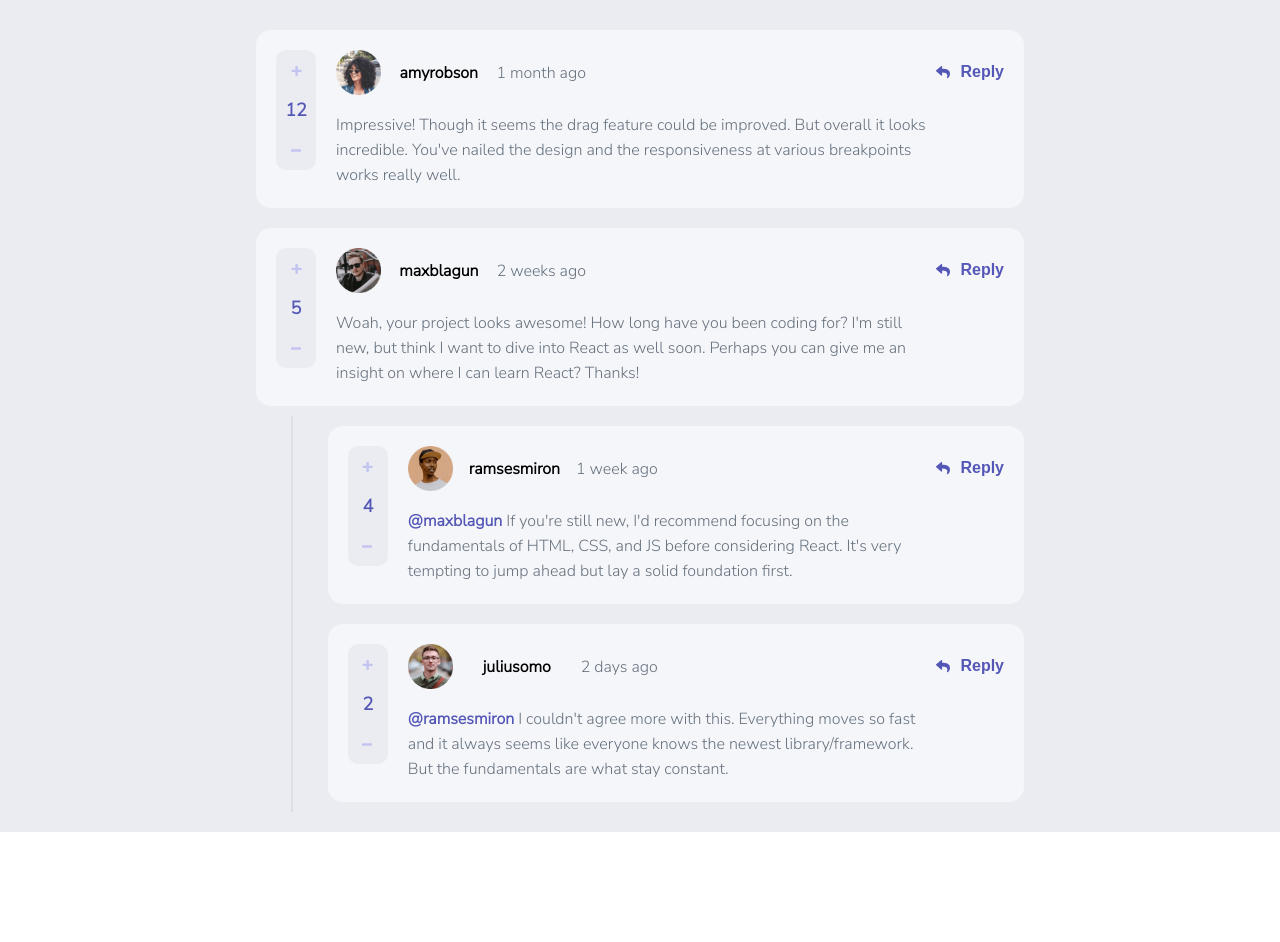
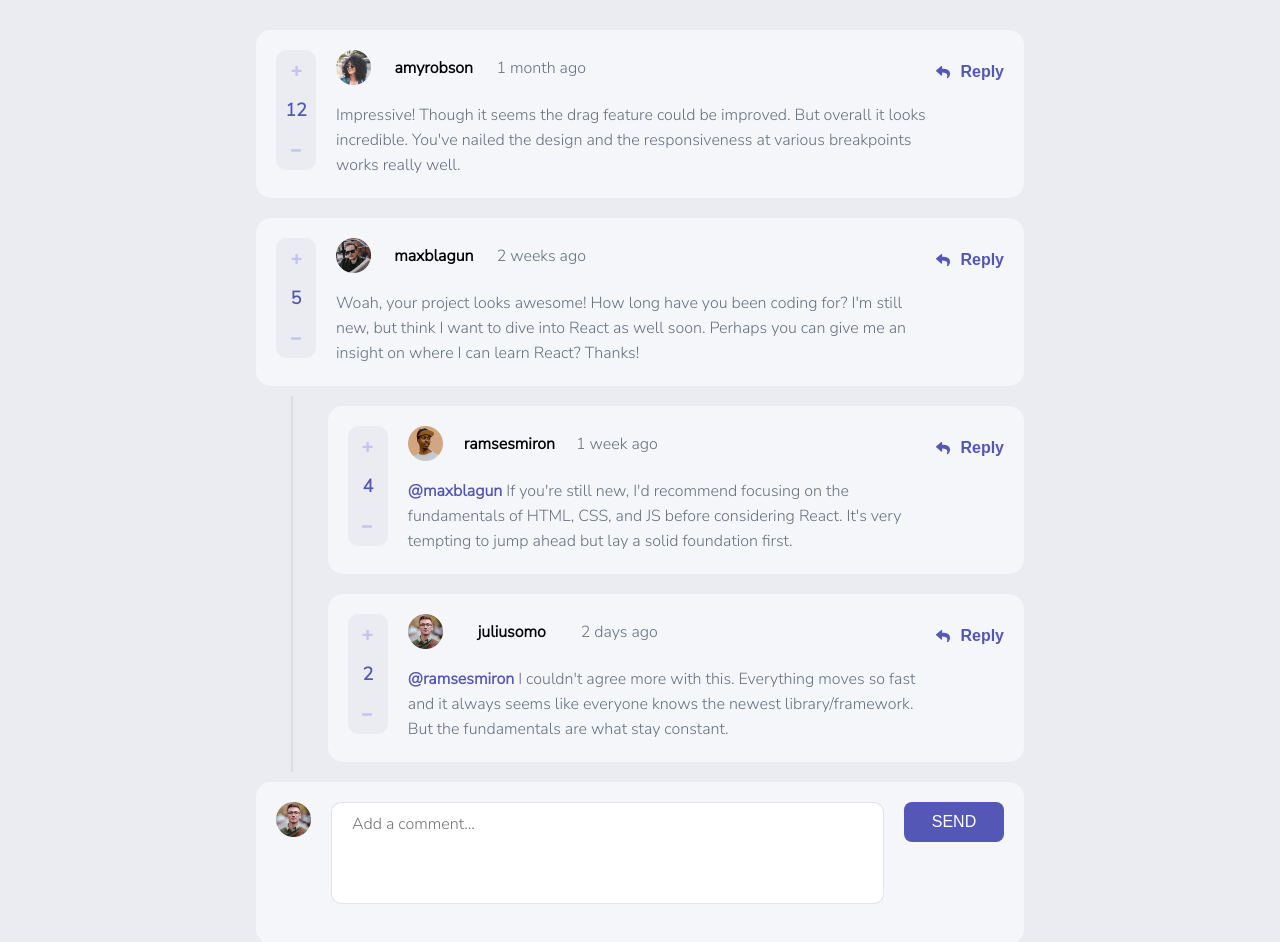
Before and after one commit to Hichahy/interactive-comments, a React (Create React App) app: page / in a window 1280 px wide. Shown: the top 942 px of the page. Before the commit the page ends 832 px from the top, so only its background shows below. Built offline with nearby package versions, Linux system fonts and the light colour scheme.

Commit message:
feat: aded new comment style

```diff
--- a/src/App.js
+++ b/src/App.js
@@ -1,6 +1,7 @@
 import "./app.scss";
 import styled from "styled-components";
 import UserComments from "./components/userComments/UserComments";
+import NewComment from "./components/newComment/NewComment";
 
 const AppContainer = styled.div`
   background: hsl(223, 19%, 93%);
@@ -17,6 +18,7 @@ const App = () => {
   return (
     <AppContainer>
       <UserComments />
+      <NewComment />
     </AppContainer>
   );
 };
--- /dev/null
+++ b/src/components/newComment/NewComment.js
@@ -0,0 +1,87 @@
+import React from "react";
+import styled from "styled-components";
+import data from "../../data.json";
+
+const NewCommentDiv = styled.div`
+  background-color: hsl(228, 33%, 97%);
+  width: 48rem;
+  border-radius: 15px;
+  display: flex;
+  margin: 10px 0;
+  flex-direction: row;
+  flex-wrap: wrap;
+  align-items: center;
+  justify-content: space-between;
+  padding: 15px;
+  box-sizing: border-box;
+  @media (min-width: 515px) {
+    flex-direcion: row;
+    flex-wrap: nowrap;
+    padding: 20px;
+  }
+  @media (min-width: 515px) {
+    align-items: start;
+  }
+`;
+
+const NewCommentContainer = styled.div`
+  width: 100%;
+  display: flex;
+  justify-content: center;
+`;
+
+const SendButton = styled.button`
+  min-width: 100px;
+  height: 40px;
+  border-radius: 8px;
+  border: none;
+  font-size: 16px;
+  font-weight: 400;
+  outline: none;
+  color: white;
+  background: hsl(238, 40%, 52%);
+`;
+
+const TextAreaComment = styled.textarea`
+  width: 100%;
+  border: 1px solid #80808038;
+  border-radius: 10px;
+  height: 80px;
+  margin-bottom: 20px;
+  padding: 10px 20px;
+  font-family: "Nunito Sans", sans-serif;
+  resize: none;
+  outline: none;
+  font-size: 16px;
+  color: hsl(211, 10%, 45%);
+  ::placeholder {
+    font-family: "Nunito Sans", sans-serif;
+    font-size: 16px;
+  }
+  @media (min-width: 515px) {
+    margin-right: 20px;
+  }
+`;
+
+const Avatar = styled.img`
+  width: 35px;
+  height: 35px;
+  @media (min-width: 515px) {
+    order: -1;
+    margin-right: 20px;
+  }
+`;
+
+const NewComment = () => {
+  return (
+    <NewCommentContainer>
+      <NewCommentDiv>
+        <TextAreaComment placeholder="Add a comment..."></TextAreaComment>
+        <Avatar src={data.currentUser.image.png} />
+        <SendButton>SEND</SendButton>
+      </NewCommentDiv>
+    </NewCommentContainer>
+  );
+};
+
+export default NewComment;
--- a/src/components/userComments/UserComments.js
+++ b/src/components/userComments/UserComments.js
@@ -37,8 +37,8 @@ const HeaderUser = styled.header`
 `;
 
 const Avatar = styled.img`
-  width: 45px;
-  height: 45px;
+  width: 35px;
+  height: 35px;
 `;
 
 const UserName = styled.h1`
```
